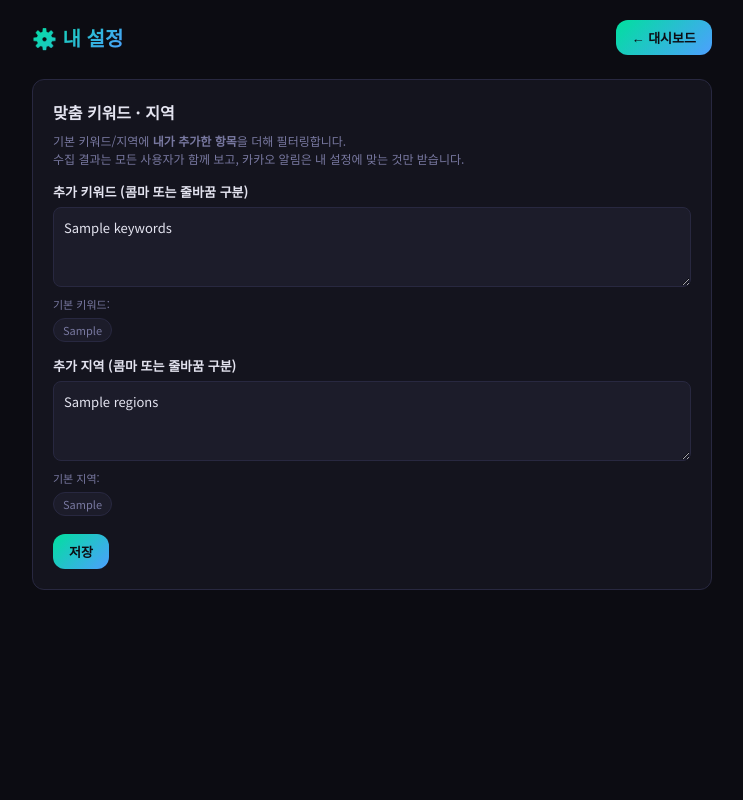
After one commit to secretj/ot-job, a Flask app: template templates/settings.html in a window 1280 px wide. The commit adds this page. Shown: the whole page, without its empty margins (268-1011 px from the left). Run offline with Flask 3, Linux system fonts and the light colour scheme; the template is opened without the code that fills it: most values are stand-ins (such as "Sample title", 1, 10 or a date in 2020); parts of the project's set-up code (start-up, migrations or seed data) failed here and were passed over.

Commit message:
feat(settings): per-user custom keywords and regions
유저별로 /settings 에서 키워드·지역을 추가하면 수집 시 합집합으로
반영되고, 카카오 알림은 해당 유저의 설정과 매칭되는 공고만 발송한다.

Co-Authored-By: Claude Opus 4.6 <noreply@anthropic.com>

```diff
--- a/app.py
+++ b/app.py
@@ -55,11 +55,84 @@ def init_users_db():
             refresh_token TEXT,
             expires_at TEXT,
             enabled INTEGER DEFAULT 1,
-            created_at TEXT
+            created_at TEXT,
+            custom_keywords TEXT DEFAULT '[]',
+            custom_regions TEXT DEFAULT '[]'
         )
     """)
+    # 기존 DB 마이그레이션
+    cols = {row[1] for row in conn.execute("PRAGMA table_info(users)").fetchall()}
+    if "custom_keywords" not in cols:
+        conn.execute("ALTER TABLE users ADD COLUMN custom_keywords TEXT DEFAULT '[]'")
+    if "custom_regions" not in cols:
+        conn.execute("ALTER TABLE users ADD COLUMN custom_regions TEXT DEFAULT '[]'")
     conn.commit()
     conn.close()
+
+
+def _parse_csv_list(raw):
+    """콤마/줄바꿈 구분된 문자열 → 정제된 리스트."""
+    if not raw:
+        return []
+    items = []
+    for token in raw.replace("\n", ",").split(","):
+        t = token.strip()
+        if t and t not in items:
+            items.append(t)
+    return items
+
+
+def get_user_customs():
+    """모든 활성 유저의 custom_keywords/regions 합집합 반환."""
+    conn = db()
+    rows = conn.execute("SELECT custom_keywords, custom_regions FROM users WHERE enabled=1").fetchall()
+    conn.close()
+    kws, regs = set(), set()
+    for r in rows:
+        try:
+            kws.update(json.loads(r["custom_keywords"] or "[]"))
+            regs.update(json.loads(r["custom_regions"] or "[]"))
+        except Exception:
+            pass
+    return sorted(kws), sorted(regs)
+
+
+def set_user_settings(kakao_id, keywords, regions):
+    conn = db()
+    conn.execute(
+        "UPDATE users SET custom_keywords=?, custom_regions=? WHERE kakao_id=?",
+        (json.dumps(keywords, ensure_ascii=False), json.dumps(regions, ensure_ascii=False), kakao_id),
+    )
+    conn.commit()
+    conn.close()
+
+
+def get_user(kakao_id):
+    conn = db()
+    row = conn.execute("SELECT * FROM users WHERE kakao_id=?", (kakao_id,)).fetchone()
+    conn.close()
+    return dict(row) if row else None
+
+
+def job_matches_user(job, user):
+    """유저의 (default ∪ custom) 키워드·지역에 해당하면 True."""
+    try:
+        user_kw = json.loads(user.get("custom_keywords") or "[]")
+        user_rg = json.loads(user.get("custom_regions") or "[]")
+    except Exception:
+        user_kw, user_rg = [], []
+    kws = crawler.DEFAULT_KEYWORDS + user_kw
+    regs = crawler.DEFAULT_REGIONS + user_rg
+    full_text = f"{job.get('title','')} {job.get('org','')} {job.get('location','')}"
+    # 키워드 매칭 필수
+    if not any(k in full_text for k in kws):
+        return False
+    # 지역: location이 "전국/미상"이면 통과 (게시판류), 아니면 매칭 확인
+    loc = job.get("location", "")
+    if loc and "전국" not in loc and "미상" not in loc:
+        if not any(r in (loc + " " + full_text) for r in regs):
+            return False
+    return True
 
 
 def upsert_user(kakao_id, nickname, access_token, refresh_token, expires_at):
@@ -210,6 +283,34 @@ def subscribe():
     return jsonify({"ok": True})
 
 
+@app.route("/settings", methods=["GET", "POST"])
+def settings():
+    me = session.get("user")
+    if not me:
+        return redirect(url_for("login"))
+    user = get_user(me["id"])
+    if not user:
+        return redirect(url_for("logout"))
+    if request.method == "POST":
+        kws = _parse_csv_list(request.form.get("keywords", ""))
+        regs = _parse_csv_list(request.form.get("regions", ""))
+        set_user_settings(me["id"], kws, regs)
+        return redirect(url_for("settings"))
+    try:
+        kws = json.loads(user.get("custom_keywords") or "[]")
+        regs = json.loads(user.get("custom_regions") or "[]")
+    except Exception:
+        kws, regs = [], []
+    return render_template(
+        "settings.html",
+        me=me,
+        keywords=", ".join(kws),
+        regions=", ".join(regs),
+        default_keywords=crawler.DEFAULT_KEYWORDS,
+        default_regions=crawler.DEFAULT_REGIONS,
+    )
+
+
 @app.route("/health")
 def health():
     return "ok"
@@ -278,18 +379,27 @@ def api_crawl_status():
 #  스케줄러
 # ══════════════════════════════════════════
 def run_crawl_and_notify():
+    extra_kw, extra_rg = get_user_customs()
+    crawler.EXTRA_KEYWORDS = list(extra_kw)
+    crawler.EXTRA_REGIONS = list(extra_rg)
     try:
         new_jobs = crawler.run_crawl()
     except Exception as e:
         log.exception(f"크롤링 실패: {e}")
         return
+    finally:
+        crawler.EXTRA_KEYWORDS = []
+        crawler.EXTRA_REGIONS = []
     if not new_jobs:
         return
     users = get_enabled_users()
-    log.info(f"신규 {len(new_jobs)}건 → {len(users)}명에게 발송")
+    log.info(f"신규 {len(new_jobs)}건 → {len(users)}명 대상 필터링/발송")
     for u in users:
+        matched = [j for j in new_jobs if job_matches_user(j, u)]
+        if not matched:
+            continue
         try:
-            kakao_notify.send_new_jobs_for_user(u, new_jobs, on_token_refresh=update_tokens)
+            kakao_notify.send_new_jobs_for_user(u, matched, on_token_refresh=update_tokens)
         except Exception as e:
             log.warning(f"발송 실패 user={u['kakao_id']}: {e}")
 
--- a/crawler.py
+++ b/crawler.py
@@ -112,20 +112,42 @@ def log_crawl(conn, source, found, new_count, status="ok"):
 #  크롤러들
 # ══════════════════════════════════════════
 
-KEYWORDS = ["작업치료", "감각통합", "OT ", "인지치료", "요양병원"]
-SEOUL_FILTER = ["서울"]
+DEFAULT_KEYWORDS = ["작업치료", "감각통합", "OT ", "인지치료", "요양병원"]
+DEFAULT_REGIONS = ["서울"]
+
+# 런타임에 app.py가 유저 커스텀과 합쳐 주입. 비어있으면 DEFAULT 사용.
+EXTRA_KEYWORDS: list = []
+EXTRA_REGIONS: list = []
+
+# 호환용 별칭
+KEYWORDS = DEFAULT_KEYWORDS
+SEOUL_FILTER = DEFAULT_REGIONS
 
 # 정규직 판별 정책
 FULLTIME_TOKENS = ["정규직"]
 NON_FULLTIME_TOKENS = ["계약직", "파트타임", "파트", "아르바이트", "알바", "인턴", "프리랜서", "일용직"]
 
 
-def is_seoul(text):
-    return any(k in text for k in SEOUL_FILTER)
+def effective_keywords():
+    return DEFAULT_KEYWORDS + EXTRA_KEYWORDS
 
 
-def matches_keyword(text):
-    return any(k in text for k in KEYWORDS)
+def effective_regions():
+    return DEFAULT_REGIONS + EXTRA_REGIONS
+
+
+def is_seoul(text):
+    return any(k in text for k in effective_regions())
+
+
+def matches_region(text, regions=None):
+    src = regions if regions is not None else effective_regions()
+    return any(k in text for k in src)
+
+
+def matches_keyword(text, keywords=None):
+    src = keywords if keywords is not None else effective_keywords()
+    return any(k in text for k in src)
 
 
 OPEN_ENDED_MARKERS = ["상시", "수시", "채용시", "채용 시", "충원시", "충원 시", "연중"]
--- a/templates/index.html
+++ b/templates/index.html
@@ -70,6 +70,7 @@ body{font-family:var(--f);background:var(--bg);color:var(--tx);min-height:100vh}
       <button class="crawl-btn" id="crawlBtn" onclick="crawlNow()">🔍 지금 수집</button>
       {% if me %}
         <span style="font-size:12px;color:var(--dm)">👤 {{ me.nickname or me.id }}</span>
+        <a class="crawl-btn" style="text-decoration:none;display:inline-block" href="/settings">⚙️ 설정</a>
         <button class="crawl-btn" onclick="toggleSub()">알림 토글</button>
         <a class="crawl-btn" style="text-decoration:none;display:inline-block" href="/logout">로그아웃</a>
       {% else %}
--- /dev/null
+++ b/templates/settings.html
@@ -0,0 +1,60 @@
+<!DOCTYPE html>
+<html lang="ko">
+<head>
+<meta charset="UTF-8">
+<meta name="viewport" content="width=device-width,initial-scale=1">
+<title>설정 · OT 채용 트래커</title>
+<link href="https://fonts.googleapis.com/css2?family=Noto+Sans+KR:wght@400;500;700;900&display=swap" rel="stylesheet">
+<style>
+:root{--bg:#0c0c12;--s1:#14141e;--s2:#1c1c2a;--bd:#282840;--tx:#e4e4f0;--dm:#7878a0;--ac:#00e09e;--bl:#4d9fff;--r:12px;--f:'Noto Sans KR',sans-serif}
+*{margin:0;padding:0;box-sizing:border-box}
+body{font-family:var(--f);background:var(--bg);color:var(--tx);min-height:100vh}
+.wrap{max-width:720px;margin:0 auto;padding:20px}
+.hdr{display:flex;justify-content:space-between;align-items:center;margin-bottom:24px}
+.logo{font-size:20px;font-weight:900;background:linear-gradient(135deg,var(--ac),var(--bl));-webkit-background-clip:text;-webkit-text-fill-color:transparent}
+a.btn,button.btn{padding:8px 16px;background:linear-gradient(135deg,var(--ac),var(--bl));color:var(--bg);border:none;border-radius:var(--r);font-family:var(--f);font-weight:700;cursor:pointer;text-decoration:none;font-size:13px;display:inline-block}
+.card{background:var(--s1);border:1px solid var(--bd);border-radius:var(--r);padding:20px;margin-bottom:14px}
+h2{font-size:16px;margin-bottom:8px}
+p.desc{font-size:12px;color:var(--dm);margin-bottom:12px;line-height:1.5}
+label{display:block;font-size:13px;font-weight:700;margin:14px 0 6px}
+textarea{width:100%;min-height:80px;background:var(--s2);border:1px solid var(--bd);border-radius:8px;padding:10px;color:var(--tx);font-family:var(--f);font-size:13px;resize:vertical}
+textarea:focus{outline:none;border-color:var(--ac)}
+.chips{display:flex;flex-wrap:wrap;gap:6px;margin-top:6px}
+.chip{font-size:11px;padding:3px 9px;border-radius:20px;background:var(--s2);color:var(--dm);border:1px solid var(--bd)}
+.note{font-size:11px;color:var(--dm);margin-top:4px}
+.actions{margin-top:18px;display:flex;gap:8px}
+</style>
+</head>
+<body>
+<div class="wrap">
+  <div class="hdr">
+    <div class="logo">⚙️ 내 설정</div>
+    <a class="btn" href="/">← 대시보드</a>
+  </div>
+
+  <div class="card">
+    <h2>맞춤 키워드 · 지역</h2>
+    <p class="desc">
+      기본 키워드/지역에 <b>내가 추가한 항목</b>을 더해 필터링합니다.<br>
+      수집 결과는 모든 사용자가 함께 보고, 카카오 알림은 내 설정에 맞는 것만 받습니다.
+    </p>
+
+    <form method="POST">
+      <label>추가 키워드 (콤마 또는 줄바꿈 구분)</label>
+      <textarea name="keywords" placeholder="예: 방문재활, 소아작업치료, 노인복지관">{{ keywords }}</textarea>
+      <div class="note">기본 키워드:</div>
+      <div class="chips">{% for k in default_keywords %}<span class="chip">{{ k }}</span>{% endfor %}</div>
+
+      <label>추가 지역 (콤마 또는 줄바꿈 구분)</label>
+      <textarea name="regions" placeholder="예: 경기, 인천, 성남">{{ regions }}</textarea>
+      <div class="note">기본 지역:</div>
+      <div class="chips">{% for r in default_regions %}<span class="chip">{{ r }}</span>{% endfor %}</div>
+
+      <div class="actions">
+        <button class="btn" type="submit">저장</button>
+      </div>
+    </form>
+  </div>
+</div>
+</body>
+</html>
```
Also changed, not shown: tests/test_user_filter.py (added, +76 -0 lines), README.md.
